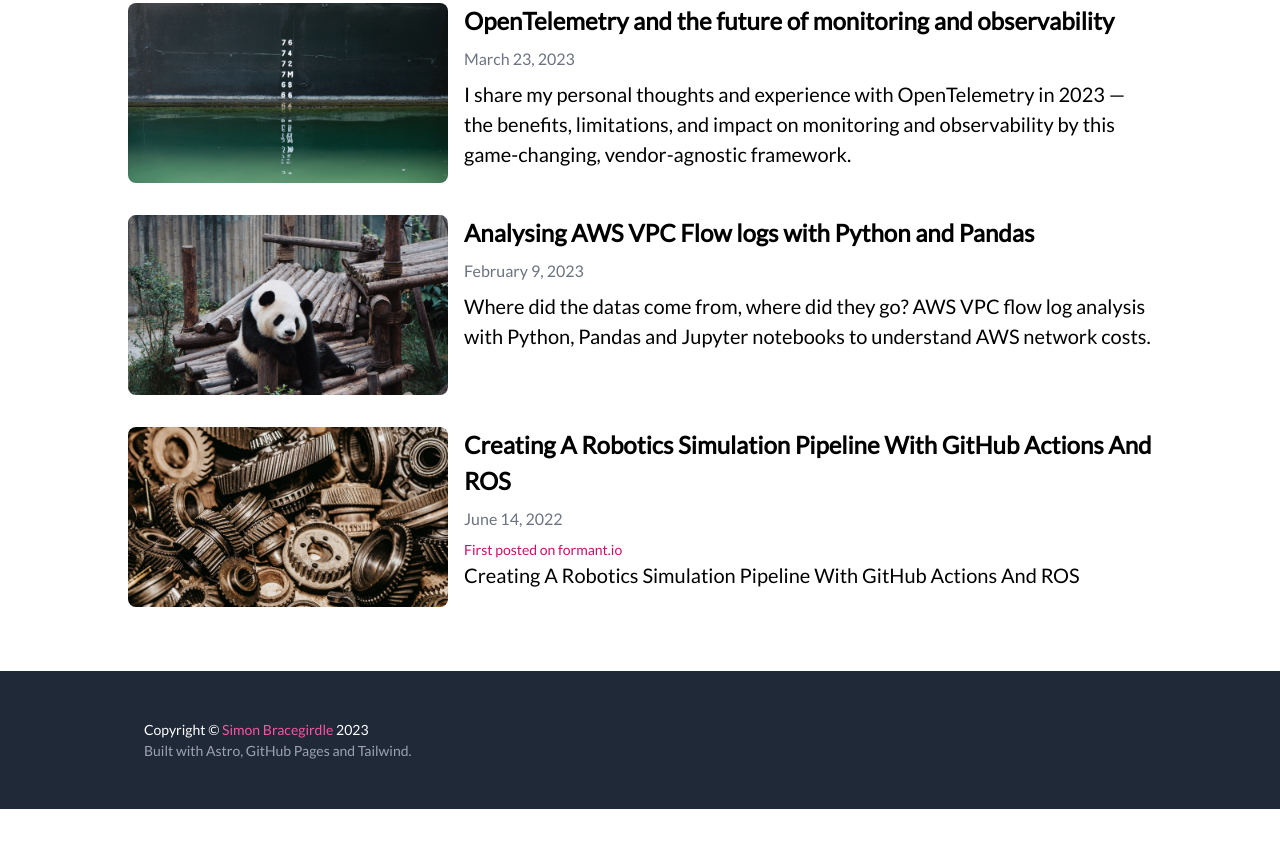
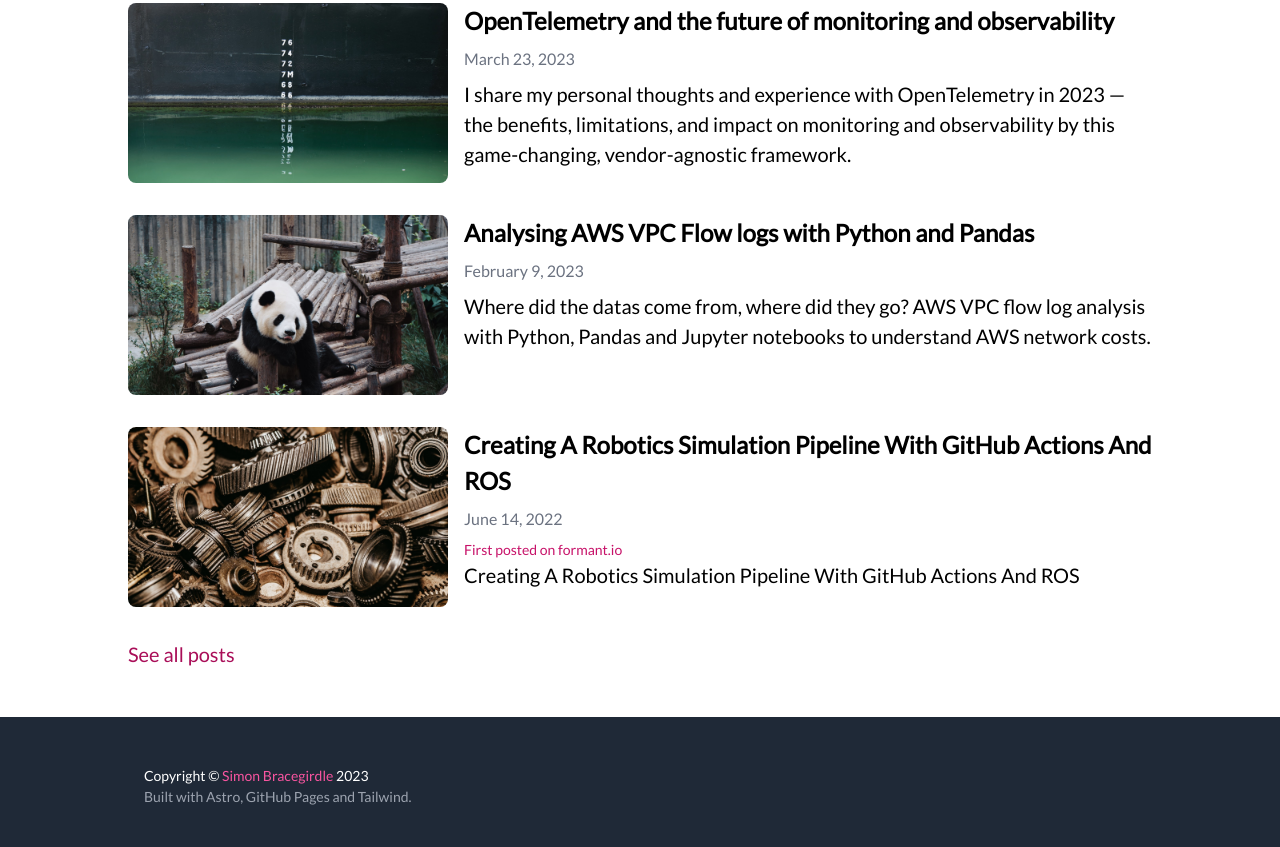
Before and after one commit to sbracegirdle/sbracegirdle.github.io, an Astro site: page / in a window 1280 px wide. Shown: the part 799-1646 px from the top of the page. Before the commit the page ends 1608 px from the top, so only its background shows below. Built offline with nearby package versions, Linux system fonts and the light colour scheme; Astro itself is replaced by a stand-in of ours; some packages are replaced by stand-ins of ours.

Commit message:
Add see all posts link to home page

```diff
--- a/src/pages/index.astro
+++ b/src/pages/index.astro
@@ -74,4 +74,9 @@ const latest = allPosts
       </div>
     ))
   }
+  <div class="my-4">
+    <a class="text-lg text-flickr-darker hover:text-flickr-lighter" href="/blog"
+      >See all posts</a
+    >
+  </div>
 </Page>
```
